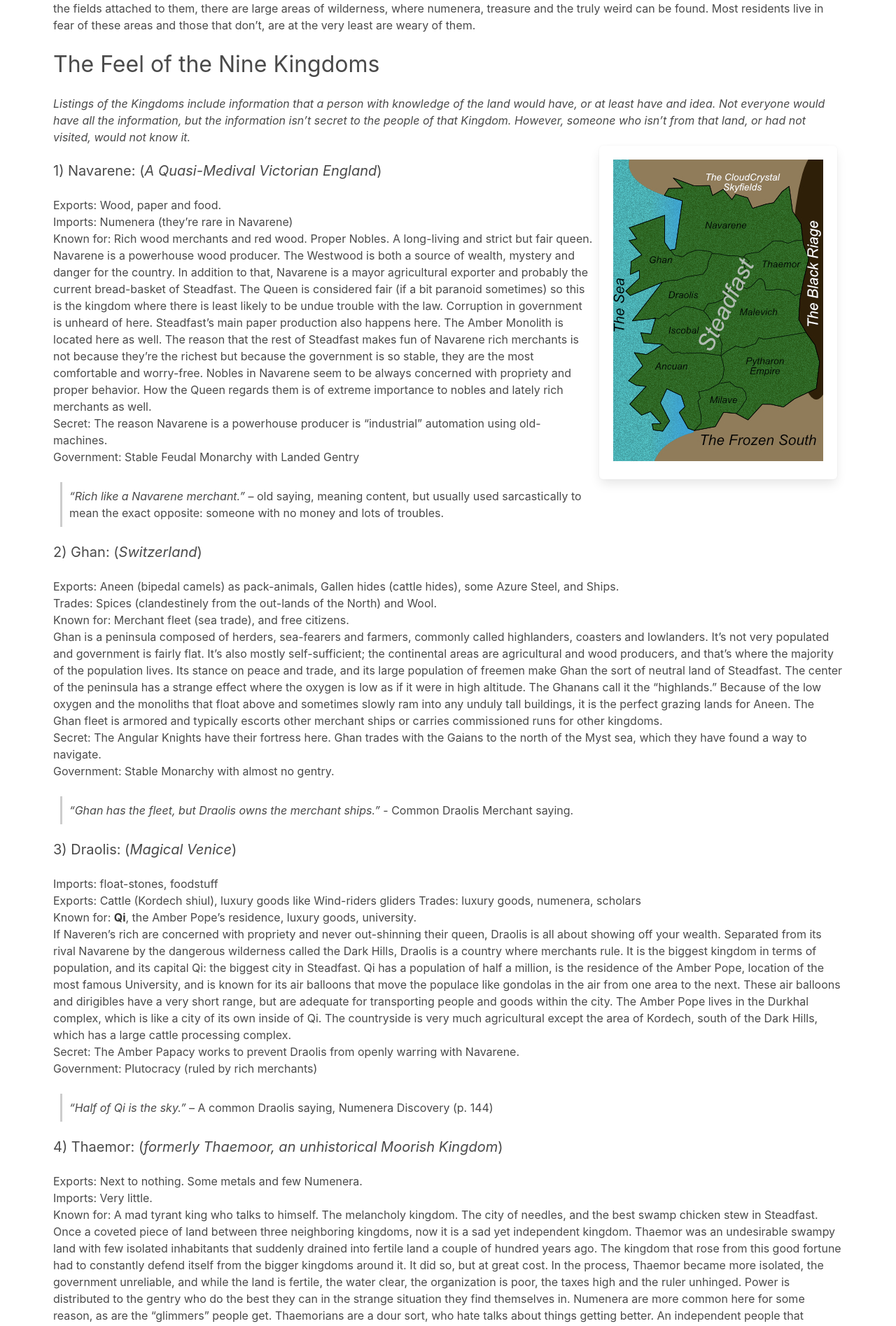
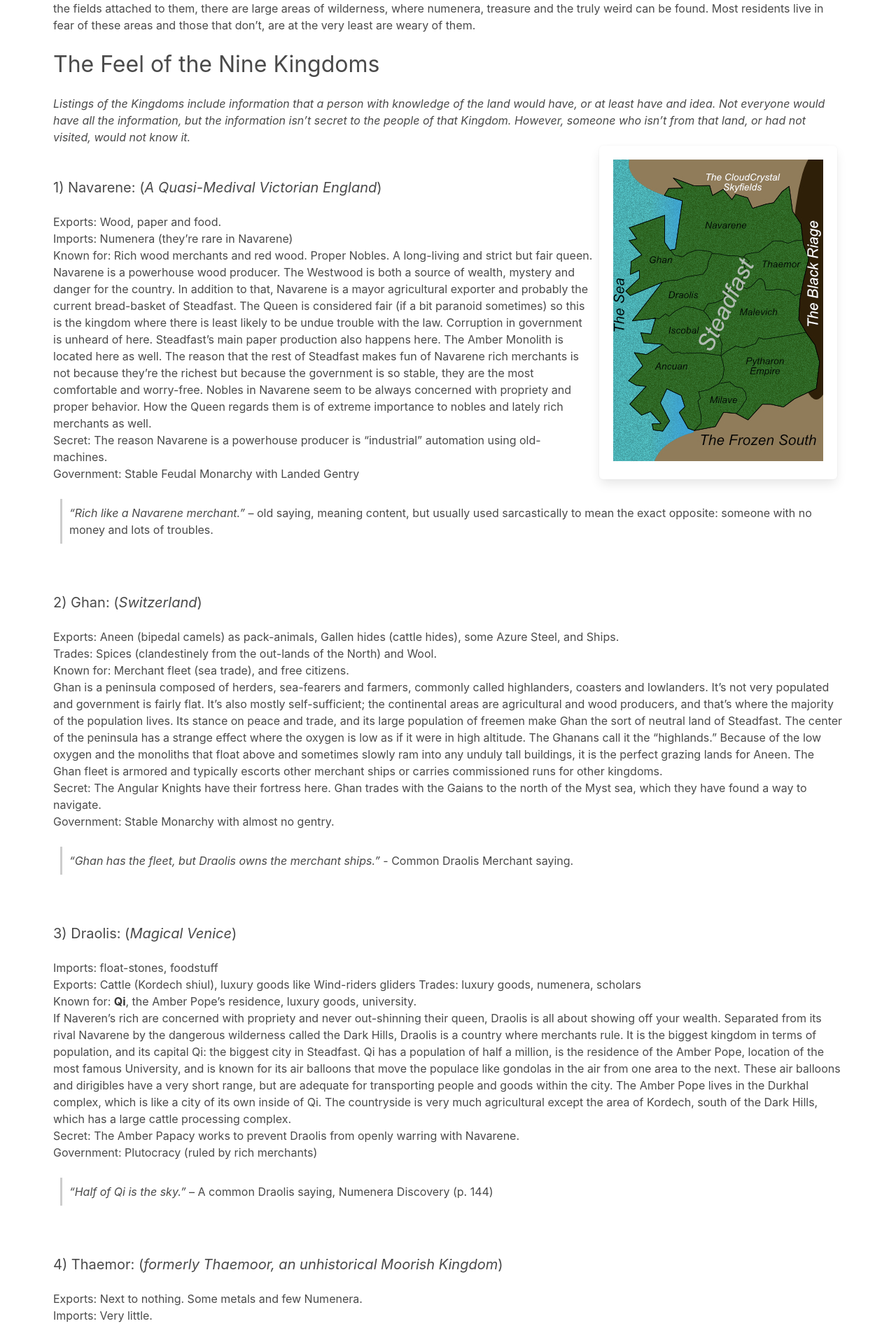
Before and after one commit to rebelwarrior/numenera, a Jekyll site: the page built from setting/ninth-world.md, in a window 1280 px wide. Shown: the part 2085-3980 px from the top of the page at 70% size. Built offline with Jekyll 4.4.1, drawn with Linux system fonts in a browser that asks for light colours; nearby versions of some CDN libraries.

Commit message:
changes sr only to is invisible in setting

```diff
--- a/setting/ninth-world.md
+++ b/setting/ninth-world.md
@@ -72,7 +72,7 @@
 {:.box.is-pulled-right.mx-2}
 
 #### Navarene
-{:.is-sr-only}
+{:.is-invisible}
 
 1) Navarene: (_A Quasi-Medival Victorian England_)
 {:.subtitle.is-5.mt-5}
@@ -87,7 +87,7 @@
 > _"Rich like a Navarene merchant."_ – old saying, meaning content, but usually used sarcastically to mean the exact opposite: someone with no money and lots of troubles.
 
 #### Ghan
-{:.is-sr-only}
+{:.is-invisible}
 
 2) Ghan: (_Switzerland_)
 {:.subtitle.is-5.mt-5}
@@ -101,7 +101,7 @@
 > _"Ghan has the fleet, but Draolis owns the merchant ships."_ - Common Draolis Merchant saying.
 
 #### Draolis
-{:.is-sr-only}
+{:.is-invisible}
 
 3) Draolis: (_Magical Venice_)
 {:.subtitle.is-5.mt-5}
@@ -116,7 +116,7 @@
 > _"Half of Qi is the sky."_ – A common Draolis saying, Numenera Discovery (p. 144)
 
 #### Thaemor
-{:.is-sr-only}
+{:.is-invisible}
 
 4) Thaemor: (_formerly Thaemoor, an unhistorical Moorish Kingdom_)
 {:.subtitle.is-5.mt-5}
@@ -128,7 +128,7 @@
 Government: Unstable Tyranny with Gentry. Taxes are high.
 
 #### Malevich
-{:.is-sr-only}
+{:.is-invisible}
 
 5) Malevich: (_Transylvania_)
 {:.subtitle.is-5.mt-5}
@@ -140,7 +140,7 @@
 Government: Ostensibly a Monarchy, but in reality it's more of a collection of independent vassal states.
 
 #### Pytharon Empire
-{:.is-sr-only}
+{:.is-invisible}
 
 6) Pytharon Emprire: (_Russia, Parthian Empire_)
 {:.subtitle.is-5.mt-5}
@@ -154,7 +154,7 @@
 > _"Those not rich, are poor."_ – Old Aian saying (city in Milave)
 
 #### Milave
-{:.is-sr-only}
+{:.is-invisible}
 
 7) Milave: (_Medieval Italian Principalities_)
 {:.subtitle.is-5.mt-5}
@@ -168,7 +168,7 @@
 In Qi, a city of learning, a city of government, wealth is flaunted, put on display, sometimes in gaudy fashion. Even servants of rich people in Qi dress fashionably, the location of your house in the city is very important, the closer to the Amber Pope and his machine security the more safe and more expensive. In Aian, the city of merchants, having money to make big deals is considered most important. People dress well, but fashion is not as important. Unlike most of the South of Steadfast, people in Aian don't patronize high art, preferring more popular fare. Education is not important, negotiating and making money is. Your skills are considered important. The biggest display of wealth in Aian is needing and having your own security _force_, rather than just a few bodyguards. Because Aian doesn't have a center like Qi does, where you live in Aian is secondary to how big your place is. Aian is also positively small (30K residents) compared to Qi (500k residents).
 
 #### Ancuan
-{:.is-sr-only}
+{:.is-invisible}
 
 8) Ancuan: (_Pirates and Ruins_)
 {:.subtitle.is-5.mt-5}
@@ -182,7 +182,7 @@
 > _"Iscobal is a land tearing itself apart from within."_ – Numenera Discovery (p. 153).
 
 #### Iscobal
-{:.is-sr-only}
+{:.is-invisible}
 
 9) Iscobal: (_Fantasy France_)
 {:.subtitle.is-5.mt-5}
```
Also changed, not shown: README.md.
